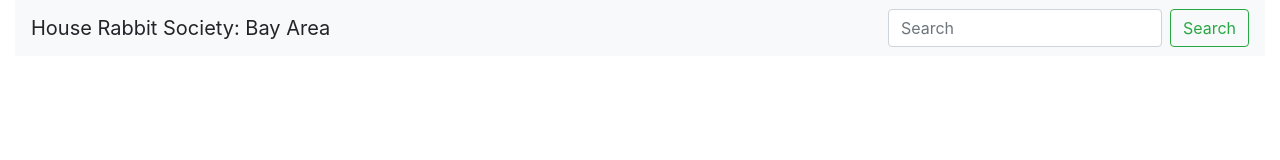
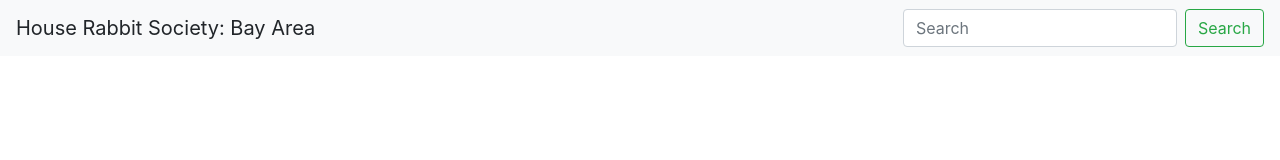
Before and after one commit to giants415/hrs-redesign, a plain HTML site: page index.html in a window 1280 px wide. Drawn offline with nearby package versions, Linux system fonts and the light colour scheme.

Commit message:
fixed to top

```diff
--- a/index.html
+++ b/index.html
@@ -15,7 +15,7 @@
 
     <div class="container-fluid">
 
-      <nav class="navbar navbar-light bg-light justify-content-between">
+      <nav class="navbar fixed-top navbar-light bg-light justify-content-between">
         <a class="navbar-brand">House Rabbit Society: Bay Area</a>
         <form class="form-inline">
           <input class="form-control mr-sm-2" type="search" placeholder="Search" aria-label="Search">
```
